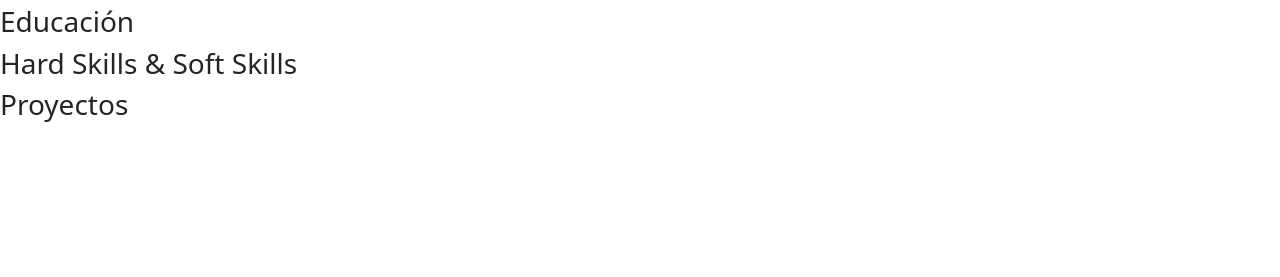
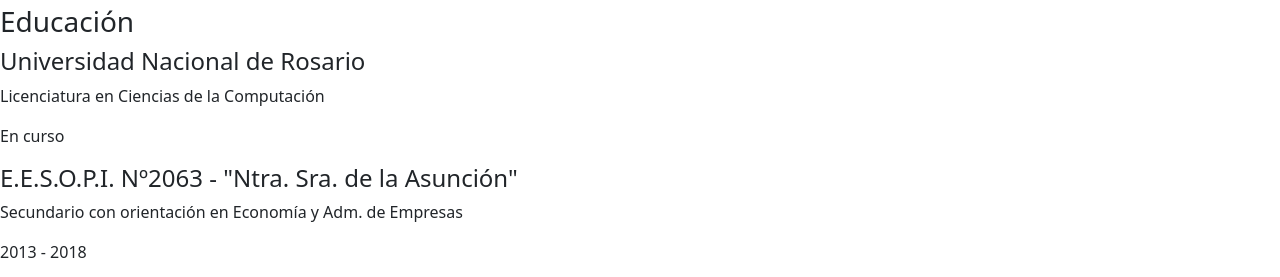
Before and after one commit to vladimirvalis/portfolio-FrontEnd, a plain HTML site: page index.html in a window 1280 px wide. Shown: the part 1072-1349 px from the top of the page. Before the commit the page ends 1202 px from the top, so only its background shows below. Drawn offline with nearby package versions, Linux system fonts and the light colour scheme.

Commit message:
Push 02/05

```diff
--- a/index.html
+++ b/index.html
@@ -57,6 +57,13 @@
         </div>
         <div class="educacion">
             <h3>Educación</h3>
+            <h4>Universidad Nacional de Rosario</h4>
+            <p>Licenciatura en Ciencias de la Computación</p>
+            <p>En curso</p>
+
+            <h4>E.E.S.O.P.I. Nº2063 - "Ntra. Sra. de la Asunción"</h4>
+            <p>Secundario con orientación en Economía y Adm. de Empresas</p>
+            <p>2013 - 2018</p>
         </div>
         <div class="skills">
             <h3>Hard Skills & Soft Skills</h3>
```
